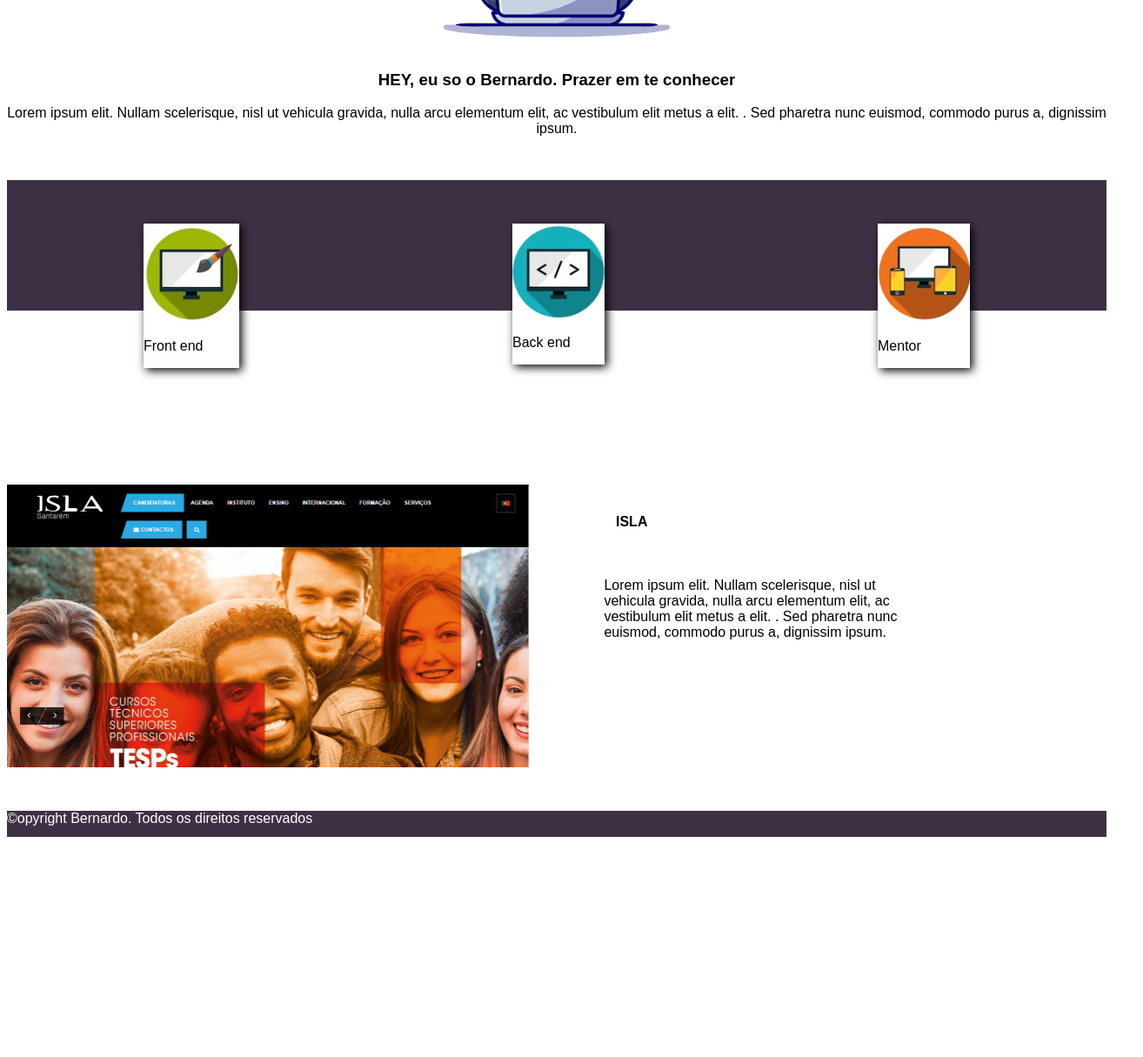
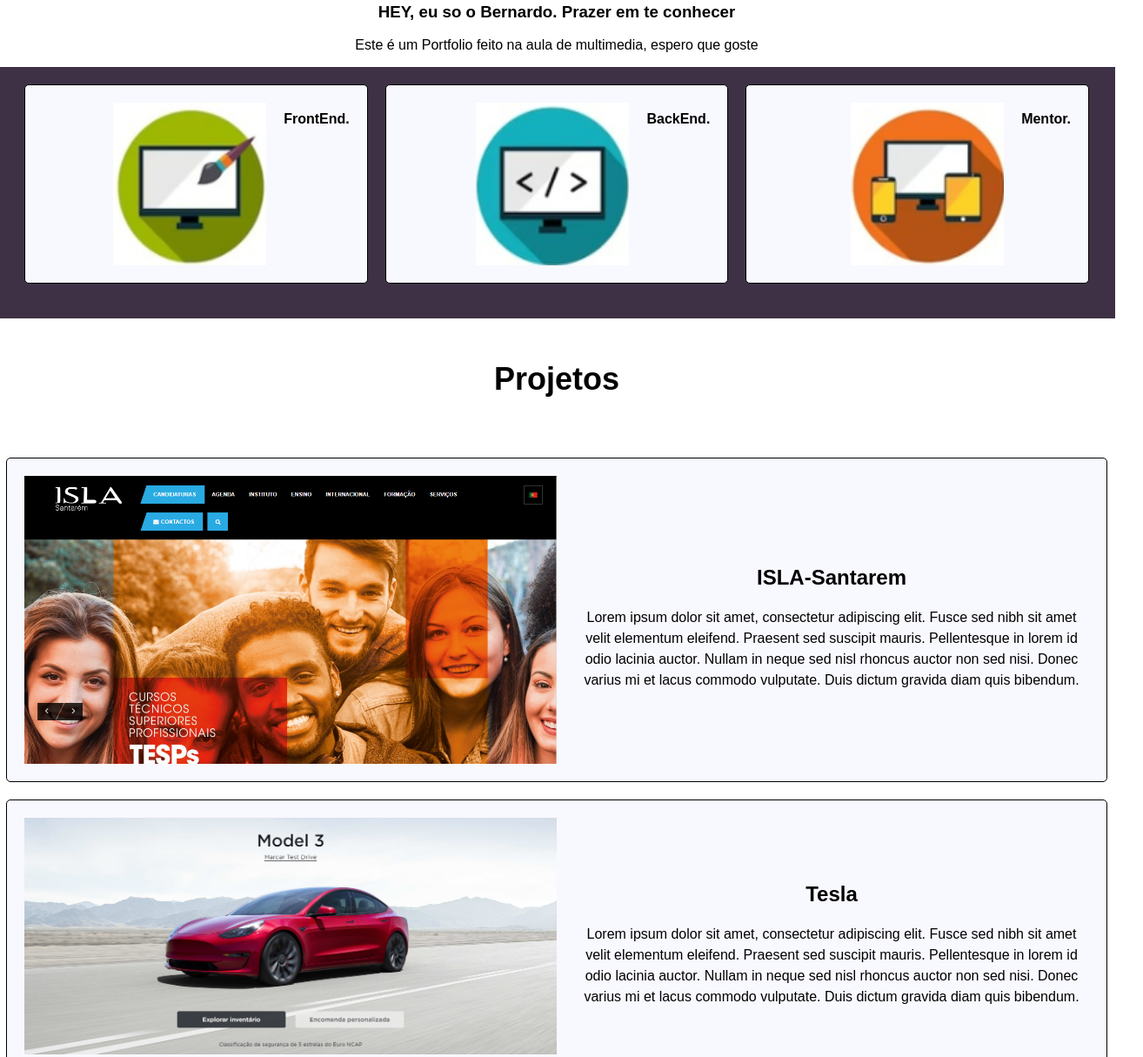
Before and after one commit to bernardo205/portfolio, a plain HTML site: page index.html in a window 1280 px wide. Shown: the part 450-1665 px from the top of the page at 87% size, 1314 px wide, since content can reach past the window. Before the commit the page ends 1420 px from the top, so only its background shows below. Drawn offline with Linux system fonts and the light colour scheme.

Commit message:
final_zip

```diff
--- a/css/style.css
+++ b/css/style.css
@@ -8,54 +8,115 @@ body{
 header{
     text-align: center;
 }
-
-.cartoes{
-    margin-top: 50px;
-    background-color: #3E3145;
-    width: auto;
-    height: 150px;
+.logo{
+    height: 350px;
+    width: 350px;
+}
+.texto{
+    margin-top: 30px;
+}
+.card-container {
     display: flex;
     justify-content: space-between;
-}
-.cartao{
-    margin: auto ;
-    width: auto;
-    margin: auto;
-    background-color: #fffff;
-    box-shadow: 3px 3px 10px;
-    position: relative;
-    bottom: -50px;
+    background-color: #3E3145;
+    padding: 20px;
+    margin-left: -10px;
+    margin-right: -10px;
 }
 
-.projeto{
+.card {
+    flex-basis: calc(33.33% - 20px);
+    border: 3px solid #000;
+    border-radius: 5px;
+    padding: 20px;
+    text-align: center;
+    background-color: ghostwhite;
+    margin: 0 10px;
+}
+
+.card img {
+    display: block;
+    margin: 0 auto;
+    max-width: 100%;
+}
+
+.card p {
+    margin-top: 10px;
+}
+
+.card img {
+    display: block;
+    margin: 0 auto;
+    max-width: 100%;
+}
+.card p {
+    margin-top: 10px;
+}
+.title {
+    display: flex;
+    justify-content: center;
+    align-items: center;
+    height: 100px;
+    background-color: #fff;
+    margin-top: 20px;
+    margin-bottom: 20px;
+}
+.title h1 {
+    font-size: 36px;
+    text-align: center;
+}
+.container{
     margin-top: 200px;
     display: flex;
     align-items: center;
     margin-bottom: 50px;
 }
-.img{
-    width:  auto;
-    height: auto;
-    max-width: 600px;
-    max-height: 600px;
-}
-.title_proj{
-    position: relative;
-    left: 100px;
-    top: -120px;
-}
-.txt{
-    position: relative;
-    left: 50px;
-    top: -20px;
-    max-width: 350px;
-    max-height: 350x;
+.card-list {
+    display: flex;
+    flex-direction: column;
+    align-items: center;
+    background-color: #fff;
+    padding: 20px;
 }
 
-
-footer{
-    color: #ffffff;
-    background-color: #3E3145;
-    max-width: auto;
-    height: 30px;
+.card {
+    display: flex;
+    width: 100%;
+    border: 1px solid #000;
+    border-radius: 5px;
+    padding: 20px;
+    text-align: center;
+    background-color: ghostwhite;
+    margin-bottom: 20px;
 }
+.card img {
+    width: 50%;
+    max-width: 100%;
+    margin-right: 20px;
+}
+.text {
+width: 50%;
+    display: flex;
+    flex-direction: column;
+    justify-content: center;
+}
+.text h2 {
+    font-size: 24px;
+    margin-bottom: 10px;
+}
+.text p {
+    font-size: 16px;
+    line-height: 1.5;
+    margin-bottom: 0;
+}
+footer {
+    background-color: #f5f5f5;
+    padding: 20px;
+    width: 100%;
+    border: 1px solid #f5f5f5;
+}
+footer p {
+    font-size: 14px;
+    color: #000;
+    margin: 0;
+}
--- a/index.html
+++ b/index.html
@@ -9,36 +9,59 @@
 </head>
 <body>
     <header>
-
-        <h1>FULL STACK DEVELOPER.</h1>
-        <h2>I CAN DO ALMOST ANYTHING</h2>
-        <img src="image/programador.png" alt="icon programador" class="prog">
-        <h3>HEY, eu so o Bernardo. Prazer em te conhecer</h3>
-        <p>Lorem ipsum elit. Nullam scelerisque, nisl ut vehicula gravida, nulla arcu elementum elit, ac vestibulum elit metus a elit. . Sed pharetra nunc euismod, commodo purus a, dignissim ipsum.</p>
+      <div class="texto_logo"><h1>FULL STACK DEVELOPER.</h1></div>
+        <img class="logo" src="image/programador.png"></img>
+        <div class="texto_logo">
+            <h3>HEY, eu so o Bernardo. Prazer em te conhecer</h3>
+        </div>
+        <div>
+            <p>Este é um Portfolio feito na aula de multimedia, espero que goste</p>
+        </div>
     </header>
     <!-- cartoes  -->
-    <div class="cartoes">
-        <div class="cartao">
-            <img src="image/design.png" alt="icon design">
-            <p>Front end</p>
+    <div class="card-container">
+        <div class="card">
+            <img src="image/design.png" alt="Descrição da imagem 1">
+            <p><strong>FrontEnd.</strong></p>
         </div>
-        <div class="cartao">
-            <img src="image/codigo.png" alt="icon codigo">
-            <p>Back end</p>
+        <div class="card">
+            <img src="image/codigo.png" alt="Descrição da imagem 2">
+            <p><strong>BackEnd.</strong></p>
         </div>
-        <div class="cartao">
-            <img src="image/responsivo.png" alt="icon responsivo">
-            <p>Mentor</p>
+        <div class="card">
+            <img src="image/responsivo.png" alt="Descrição da imagem 3">
+            <p><strong>Mentor.</strong></p>
         </div>
     </div>
-    <div class="projeto">
-        <img src="image/isla.png" class="img">
-        <p class="title_proj"><strong>ISLA</strong></p>
-        <p class="txt">Lorem ipsum elit. Nullam scelerisque, nisl ut vehicula gravida, nulla arcu elementum elit, ac vestibulum elit metus a elit. . Sed pharetra nunc euismod, commodo purus a, dignissim ipsum.</p>
+    <!--projetos-->
+    <div class="title">
+      <h1>Projetos</h1>
     </div>
-
-    <footer>
-        <p>&copy;opyright Bernardo. Todos os direitos reservados</p>
-    </footer>
+    <div class="card-list">
+        <div class="card">
+          <img src="image/isla.png" alt="Descrição da imagem 1">
+          <div class="text">
+            <h2><strong>ISLA-Santarem</strong></h2>
+            <p>Lorem ipsum dolor sit amet, consectetur adipiscing elit. Fusce sed nibh sit amet velit elementum eleifend. Praesent sed suscipit mauris. Pellentesque in lorem id odio lacinia auctor. Nullam in neque sed nisl rhoncus auctor non sed nisi. Donec varius mi et lacus commodo vulputate. Duis dictum gravida diam quis bibendum. </p>
+          </div>
+        </div>
+        <div class="card">
+          <img src="image/tesla.png" alt="Descrição da imagem 2">
+          <div class="text">
+            <h2><strong>Tesla</strong></h2>
+            <p>Lorem ipsum dolor sit amet, consectetur adipiscing elit. Fusce sed nibh sit amet velit elementum eleifend. Praesent sed suscipit mauris. Pellentesque in lorem id odio lacinia auctor. Nullam in neque sed nisl rhoncus auctor non sed nisi. Donec varius mi et lacus commodo vulputate. Duis dictum gravida diam quis bibendum. </p>
+          </div>
+        </div>
+        <div class="card">
+          <img src="image/netflix.png" alt="Descrição da imagem 3">
+          <div class="text">
+            <h2><strong>Netflix</strong></h2>
+            <p>Lorem ipsum dolor sit amet, consectetur adipiscing elit. Fusce sed nibh sit amet velit elementum eleifend. Praesent sed suscipit mauris. Pellentesque in lorem id odio lacinia auctor. Nullam in neque sed nisl rhoncus auctor non sed nisi. Donec varius mi et lacus commodo vulputate. Duis dictum gravida diam quis bibendum. </p>
+          </div>
+        </div>
+      </div>
+      <footer>
+        <p>&copy; 2023 Todos os direitos reservados.</p>
+      </footer>
 </body>
 </html>
```
Also changed, not shown: image/netflix.png (added), image/tesla.png (added), 1 other file.
